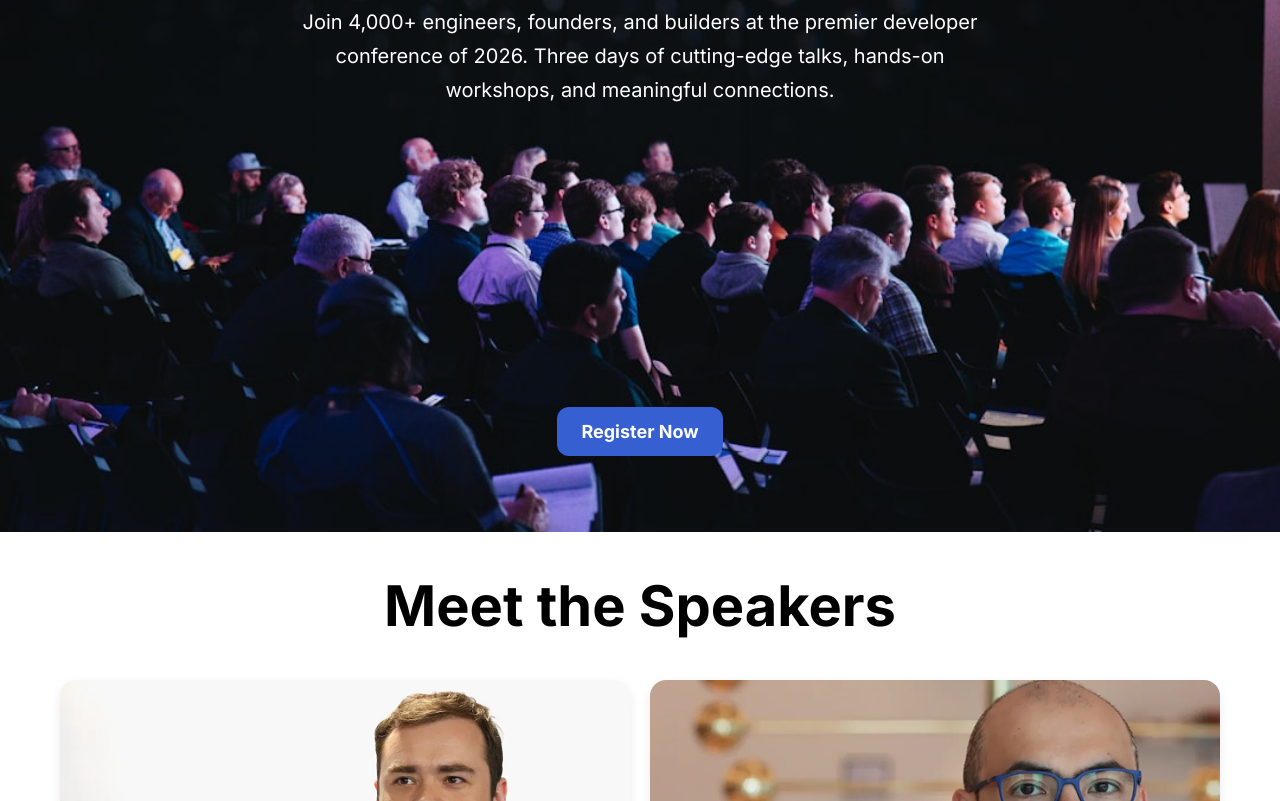
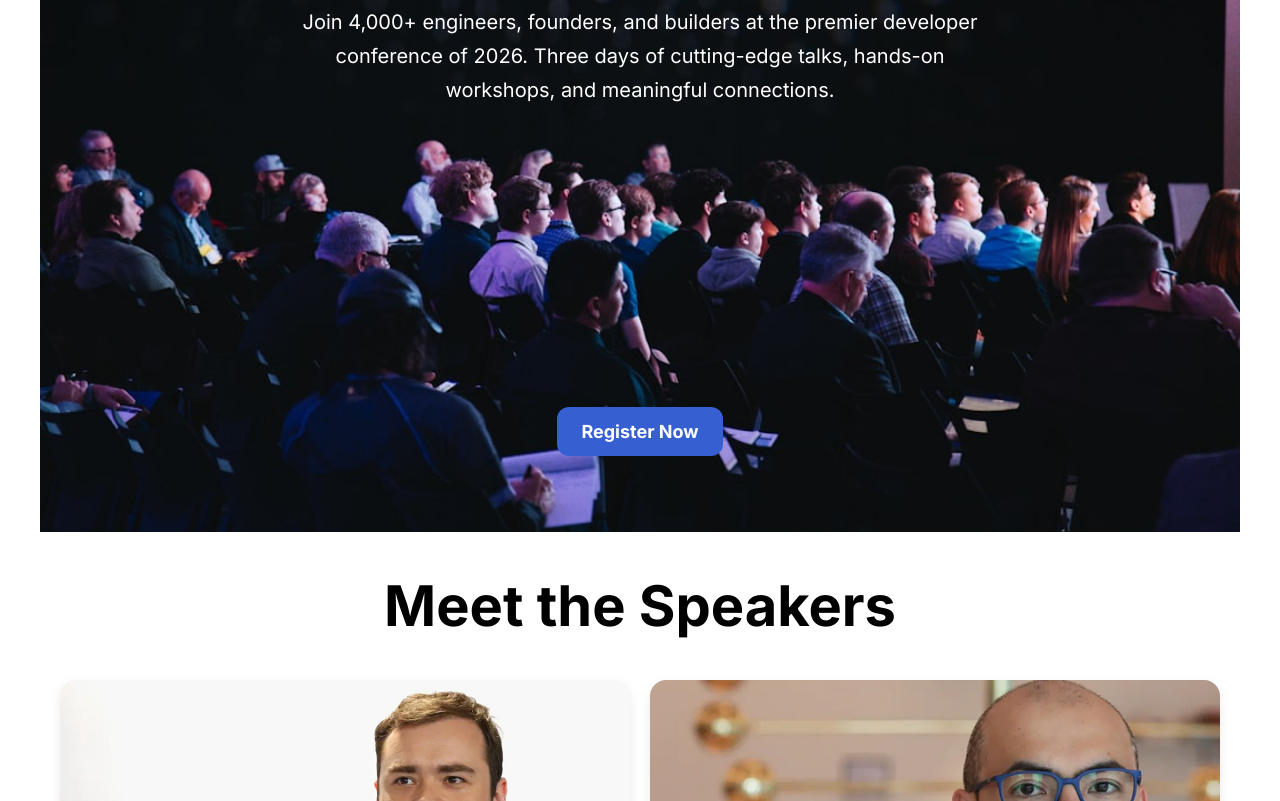
Before and after one commit to shawmik-git/1, a plain HTML site: page index.html in a window 1280 px wide. Shown: the part 277-1078 px from the top of the page. Drawn offline with Linux system fonts and the light colour scheme.

Commit message:
given max-width and margin

```diff
--- a/style.css
+++ b/style.css
@@ -3,9 +3,9 @@
   padding: 0;
   font-family: "Inter", sans-serif;
   box-sizing: border-box;
-  /* max-width: 1200px;
+  max-width:1200px;
   margin: 0 auto;
-} */
+}
 
 section {
   margin: 100px 0;
```
